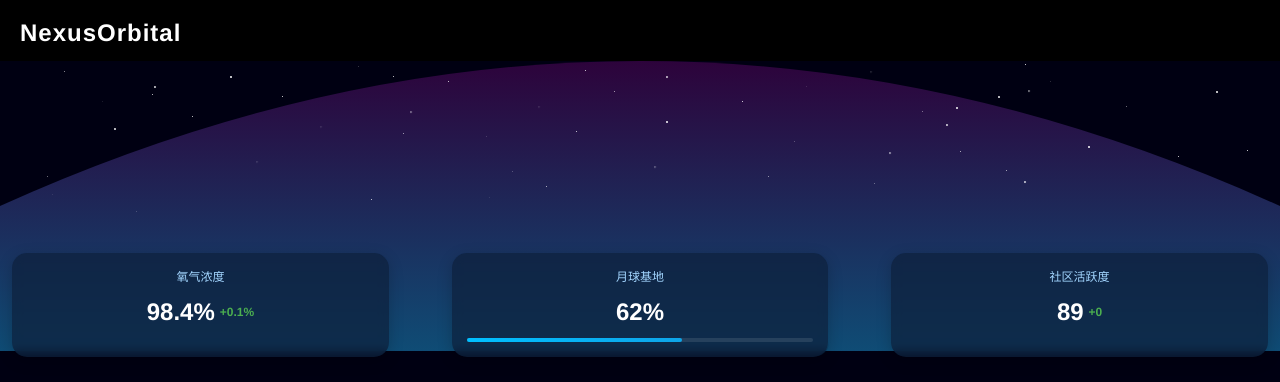
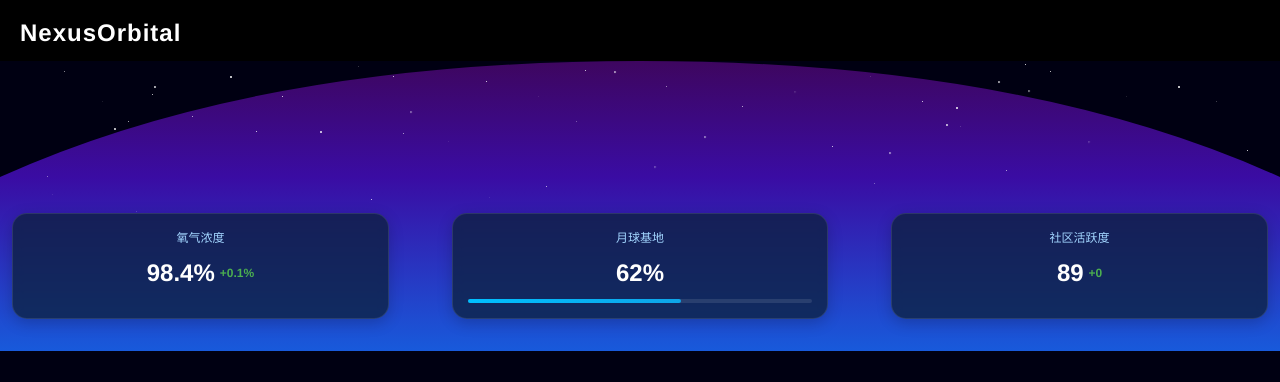
Before and after one commit to Bai2025311/nexusorbital-website, a website: page community-mobile.html in a window 1280 px wide. Shown: the top 382 px of the page. Drawn offline with Linux system fonts and the light colour scheme.

Commit message:
穹顶效果修改

```diff
--- a/community-mobile.html
+++ b/community-mobile.html
@@ -40,27 +40,27 @@
         /* 流星效果 */
         .shooting-star {
             position: absolute;
-            width: 100px;
-            height: 2px;
-            background: linear-gradient(90deg, rgba(255,255,255,0.8) 0%, rgba(255,255,255,0) 100%);
-            box-shadow: 0 0 5px #fff;
+            width: 120px;
+            height: 1.5px;
+            background: linear-gradient(90deg, rgba(255,255,255,0.9) 0%, rgba(255,255,255,0) 100%);
+            box-shadow: 0 0 4px #fff, 0 0 8px rgba(255, 255, 255, 0.5);
             border-radius: 50%;
             opacity: 0;
             z-index: 5;
         }
 
         .shooting-star-1 {
-            top: 80px;
+            top: 60px;
             left: -100px;
             transform: rotate(15deg);
-            animation: shootingStar 5s linear 1s infinite;
+            animation: shootingStar 6s linear 2s infinite;
         }
 
         .shooting-star-2 {
-            top: 150px;
+            top: 120px;
             left: -100px;
             transform: rotate(20deg);
-            animation: shootingStar 7s linear 3s infinite;
+            animation: shootingStar 8s linear 5s infinite;
         }
 
         @keyframes shootingStar {
@@ -68,11 +68,14 @@
                 opacity: 0;
                 left: -100px;
             }
-            10% {
+            5% {
                 opacity: 1;
             }
-            20% {
+            15% {
                 opacity: 1;
+            }
+            25% {
+                opacity: 0;
             }
             100% {
                 opacity: 0;
@@ -83,7 +86,7 @@
         /* 穹顶容器 */
         .dome-container {
             position: relative;
-            height: 340px;
+            height: 300px;
             overflow: hidden;
             margin-bottom: 15px;
         }
@@ -248,11 +251,11 @@
             padding: 12px;
             position: relative;
             z-index: 10;
-            margin-top: 180px;
+            margin-top: 140px;
         }
 
         .stat-box {
-            background: rgba(13, 32, 59, 0.7);
+            background: rgba(13, 32, 59, 0.75);
             border-radius: 15px;
             padding: 15px;
             width: 30%;
@@ -260,6 +263,7 @@
             backdrop-filter: blur(5px);
             -webkit-backdrop-filter: blur(5px);
             text-align: center;
+            border: 1px solid rgba(255, 255, 255, 0.1);
         }
 
         .stat-name {
@@ -526,11 +530,12 @@
                 <svg viewBox="0 0 100 100" preserveAspectRatio="none">
                     <defs>
                         <linearGradient id="dome-gradient" gradientUnits="userSpaceOnUse" x1="0%" y1="0%" x2="0%" y2="100%">
-                            <stop offset="0%" stop-color="#2D033B"/>
-                            <stop offset="100%" stop-color="#0F4C75"/>
+                            <stop offset="0%" stop-color="#3E065F"/>
+                            <stop offset="40%" stop-color="#3A0CA3"/>
+                            <stop offset="100%" stop-color="#185ADB"/>
                         </linearGradient>
                     </defs>
-                    <path id="dome-path" d="M0,50 Q25,0 50,0 Q75,0 100,50 L100,100 L0,100 Z"></path>
+                    <path id="dome-path" d="M0,40 Q20,0 50,0 Q80,0 100,40 L100,100 L0,100 Z"></path>
                 </svg>
 
                 <!-- 添加星星 -->
@@ -543,31 +548,30 @@
                     <div class="dome-star" style="top: 35px; left: 22%; width: 1px; height: 1px; animation-delay: 0.7s;"></div>
                     <div class="dome-star" style="top: 5px; left: 28%; width: 1px; height: 1px; animation-delay: 2.8s;"></div>
                     <div class="dome-star" style="top: 50px; left: 32%; width: 2px; height: 2px; animation-delay: 1.6s;"></div>
-                    <div class="dome-star" style="top: 20px; left: 35%; width: 1px; height: 1px; animation-delay: 3.9s;"></div>
-                    <div class="dome-star" style="top: 45px; left: 42%; width: 2px; height: 2px; animation-delay: 2.1s;"></div>
-                    <div class="dome-star" style="top: 30px; left: 48%; width: 1px; height: 1px; animation-delay: 1.3s;"></div>
-                    <div class="dome-star" style="top: 15px; left: 52%; width: 2px; height: 2px; animation-delay: 3.3s;"></div>
-                    <div class="dome-star" style="top: 40px; left: 58%; width: 1px; height: 1px; animation-delay: 0.5s;"></div>
-                    <div class="dome-star" style="top: 25px; left: 63%; width: 1px; height: 1px; animation-delay: 2.5s;"></div>
-                    <div class="dome-star" style="top: 10px; left: 68%; width: 2px; height: 2px; animation-delay: 1.9s;"></div>
-                    <div class="dome-star" style="top: 50px; left: 72%; width: 1px; height: 1px; animation-delay: 3.1s;"></div>
-                    <div class="dome-star" style="top: 35px; left: 78%; width: 2px; height: 2px; animation-delay: 0.9s;"></div>
-                    <div class="dome-star" style="top: 20px; left: 82%; width: 1px; height: 1px; animation-delay: 2.7s;"></div>
-                    <div class="dome-star" style="top: 45px; left: 88%; width: 1px; height: 1px; animation-delay: 1.5s;"></div>
-                    <div class="dome-star" style="top: 30px; left: 95%; width: 2px; height: 2px; animation-delay: 3.7s;"></div>
-                    <div class="dome-star" style="top: 55px; left: 15%; width: 1px; height: 1px; animation-delay: 0.4s;"></div>
-                    <div class="dome-star" style="top: 65px; left: 25%; width: 2px; height: 2px; animation-delay: 2.2s;"></div>
-                    <div class="dome-star" style="top: 75px; left: 38%; width: 1px; height: 1px; animation-delay: 1.8s;"></div>
-                    <div class="dome-star" style="top: 70px; left: 45%; width: 1px; height: 1px; animation-delay: 3.4s;"></div>
-                    <div class="dome-star" style="top: 60px; left: 52%; width: 2px; height: 2px; animation-delay: 0.6s;"></div>
-                    <div class="dome-star" style="top: 80px; left: 62%; width: 1px; height: 1px; animation-delay: 2.9s;"></div>
-                    <div class="dome-star" style="top: 90px; left: 75%; width: 1px; height: 1px; animation-delay: 1.2s;"></div>
-                    <div class="dome-star" style="top: 85px; left: 85%; width: 2px; height: 2px; animation-delay: 3.6s;"></div>
-                    <div class="dome-star" style="top: 95px; left: 92%; width: 1px; height: 1px; animation-delay: 0.8s;"></div>
-                    <div class="dome-star" style="top: 100px; left: 20%; width: 2px; height: 2px; animation-delay: 2.4s;"></div>
-                    <div class="dome-star" style="top: 110px; left: 40%; width: 1px; height: 1px; animation-delay: 1.7s;"></div>
-                    <div class="dome-star" style="top: 115px; left: 60%; width: 1px; height: 1px; animation-delay: 3.2s;"></div>
-                    <div class="dome-star" style="top: 120px; left: 80%; width: 2px; height: 2px; animation-delay: 0.3s;"></div>
+                    <div class="dome-star" style="top: 20px; left: 38%; width: 1px; height: 1px; animation-delay: 0.5s;"></div>
+                    <div class="dome-star" style="top: 35px; left: 42%; width: 1px; height: 1px; animation-delay: 2.1s;"></div>
+                    <div class="dome-star" style="top: 10px; left: 48%; width: 2px; height: 2px; animation-delay: 3.2s;"></div>
+                    <div class="dome-star" style="top: 25px; left: 52%; width: 1px; height: 1px; animation-delay: 1.4s;"></div>
+                    <div class="dome-star" style="top: 45px; left: 58%; width: 1px; height: 1px; animation-delay: 0.3s;"></div>
+                    <div class="dome-star" style="top: 30px; left: 62%; width: 2px; height: 2px; animation-delay: 1.9s;"></div>
+                    <div class="dome-star" style="top: 15px; left: 68%; width: 1px; height: 1px; animation-delay: 2.6s;"></div>
+                    <div class="dome-star" style="top: 40px; left: 72%; width: 1px; height: 1px; animation-delay: 0.8s;"></div>
+                    <div class="dome-star" style="top: 20px; left: 78%; width: 2px; height: 2px; animation-delay: 1.3s;"></div>
+                    <div class="dome-star" style="top: 10px; left: 82%; width: 1px; height: 1px; animation-delay: 3.4s;"></div>
+                    <div class="dome-star" style="top: 35px; left: 88%; width: 1px; height: 1px; animation-delay: 2.5s;"></div>
+                    <div class="dome-star" style="top: 25px; left: 92%; width: 2px; height: 2px; animation-delay: 0.6s;"></div>
+                    <div class="dome-star" style="top: 40px; left: 95%; width: 1px; height: 1px; animation-delay: 1.7s;"></div>
+                    <!-- 额外新增的星星 -->
+                    <div class="dome-star" style="top: 55px; left: 15%; width: 1px; height: 1px; animation-delay: 1.2s;"></div>
+                    <div class="dome-star" style="top: 70px; left: 25%; width: 2px; height: 2px; animation-delay: 0.4s;"></div>
+                    <div class="dome-star" style="top: 80px; left: 35%; width: 1px; height: 1px; animation-delay: 2.2s;"></div>
+                    <div class="dome-star" style="top: 60px; left: 45%; width: 1px; height: 1px; animation-delay: 3.0s;"></div>
+                    <div class="dome-star" style="top: 75px; left: 55%; width: 2px; height: 2px; animation-delay: 1.5s;"></div>
+                    <div class="dome-star" style="top: 85px; left: 65%; width: 1px; height: 1px; animation-delay: 0.9s;"></div>
+                    <div class="dome-star" style="top: 65px; left: 75%; width: 1px; height: 1px; animation-delay: 2.7s;"></div>
+                    <div class="dome-star" style="top: 80px; left: 85%; width: 2px; height: 2px; animation-delay: 1.8s;"></div>
+                    <div class="dome-star" style="top: 60px; left: 10%; width: 1px; height: 1px; animation-delay: 3.3s;"></div>
+                    <div class="dome-star" style="top: 70px; left: 20%; width: 1px; height: 1px; animation-delay: 0.7s;"></div>
                 </div>
             </div>
 
```
